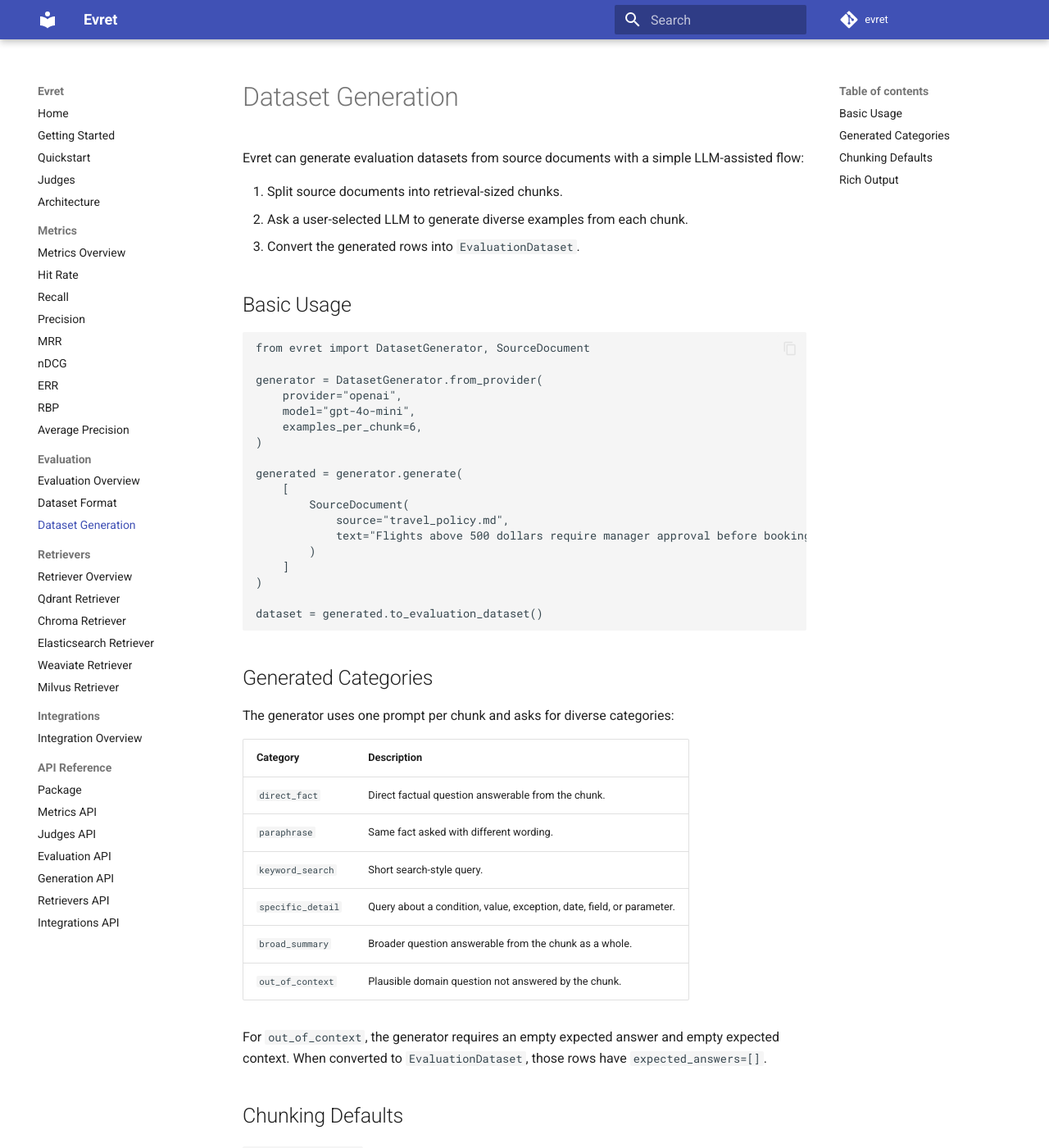
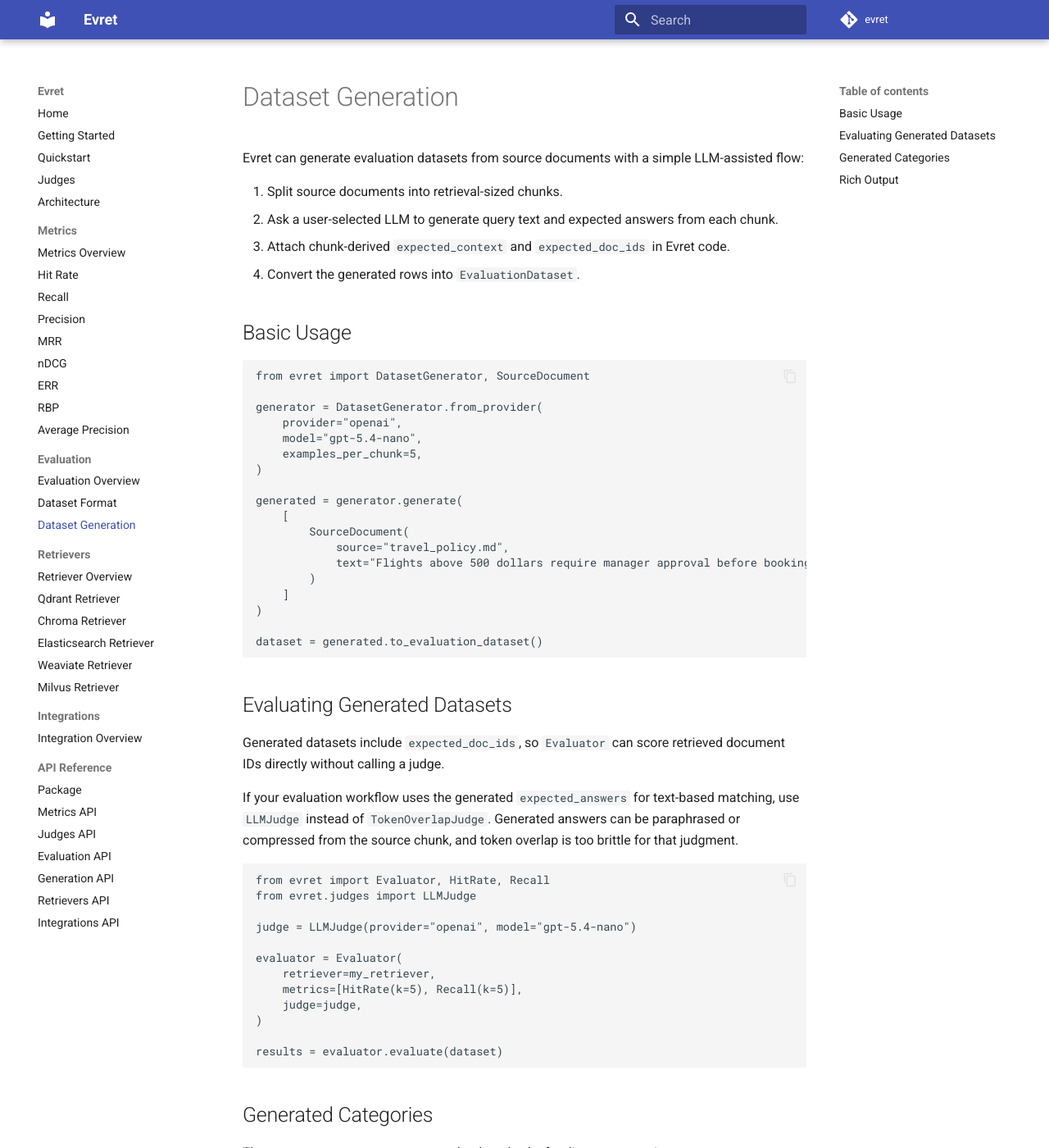
Before and after one commit to kaivid-labs/evret, an MkDocs documentation site: the page built from docs/evaluation/dataset-generation.md, in a window 1280 px wide and 1400 px high. Shown: the whole window at 82% size. Built offline with MkDocs 1.6.1 and Material for MkDocs 9.7.7, drawn with Linux system fonts in a browser that asks for light colours; comment, search, counter and statistics services are not loaded; some of the changed text lies outside the part shown.

Commit message:
add generate dataset docs

````diff
--- a/docs/evaluation/dataset-generation.md
+++ b/docs/evaluation/dataset-generation.md
@@ -3,8 +3,9 @@
 Evret can generate evaluation datasets from source documents with a simple LLM-assisted flow:
 
 1. Split source documents into retrieval-sized chunks.
-2. Ask a user-selected LLM to generate diverse examples from each chunk.
-3. Convert the generated rows into `EvaluationDataset`.
+2. Ask a user-selected LLM to generate query text and expected answers from each chunk.
+3. Attach chunk-derived `expected_context` and `expected_doc_ids` in Evret code.
+4. Convert the generated rows into `EvaluationDataset`.
 
 ## Basic Usage
 
@@ -13,8 +14,8 @@ from evret import DatasetGenerator, SourceDocument
 
 generator = DatasetGenerator.from_provider(
     provider="openai",
-    model="gpt-4o-mini",
-    examples_per_chunk=6,
+    model="gpt-5.4-nano",
+    examples_per_chunk=5,
 )
 
 generated = generator.generate(
@@ -27,6 +28,27 @@ generated = generator.generate(
 )
 
 dataset = generated.to_evaluation_dataset()
+```
+
+## Evaluating Generated Datasets
+
+Generated datasets include `expected_doc_ids`, so `Evaluator` can score retrieved document IDs directly without calling a judge.
+
+If your evaluation workflow uses the generated `expected_answers` for text-based matching, use `LLMJudge` instead of `TokenOverlapJudge`. Generated answers can be paraphrased or compressed from the source chunk, and token overlap is too brittle for that judgment.
+
+```python
+from evret import Evaluator, HitRate, Recall
+from evret.judges import LLMJudge
+
+judge = LLMJudge(provider="openai", model="gpt-5.4-nano")
+
+evaluator = Evaluator(
+    retriever=my_retriever,
+    metrics=[HitRate(k=5), Recall(k=5)],
+    judge=judge,
+)
+
+results = evaluator.evaluate(dataset)
 ```
 
 ## Generated Categories
@@ -42,18 +64,7 @@ The generator uses one prompt per chunk and asks for diverse categories:
 | `broad_summary` | Broader question answerable from the chunk as a whole. |
 | `out_of_context` | Plausible domain question not answered by the chunk. |
 
-For `out_of_context`, the generator requires an empty expected answer and empty expected context. When converted to `EvaluationDataset`, those rows have `expected_answers=[]`.
-
-## Chunking Defaults
-
-`chunk_documents()` uses structure-aware chunking:
-
-- normal prose target: 250-450 tokens
-- maximum chunk size: 700 tokens
-- overlap: 40-80 tokens
-- minimum useful chunk size: 80 tokens
-
-Markdown headings are preserved as `heading_path` metadata, and every chunk receives a stable `doc_id`.
+The LLM is not asked to generate `expected_context` or document IDs. For answerable rows, Evret stores the source chunk text as `expected_context` and the chunk UUID as `expected_doc_ids`. For `out_of_context`, the generator requires an empty expected answer; those rows have `expected_answers=[]`, `expected_doc_ids=[]`, and `expected_context=""`.
 
 ## Rich Output
 
@@ -65,8 +76,8 @@ Markdown headings are preserved as `heading_path` metadata, and every chunk rece
     "query_text": "When does a flight require manager approval?",
     "expected_answers": ["Flights above 500 dollars require manager approval."],
     "category": "specific_detail",
-    "expected_context": "Flights above 500 dollars require manager approval.",
-    "source_chunk_id": "travel_policy_md_1",
+    "expected_context": "Flights above 500 dollars require manager approval before booking.",
+    "expected_doc_ids": ["0182f1e8-2f9a-5f7b-a23d-65ad3f7c7f7b"],
 }
 ```
 
````
Also changed, not shown: docs/evaluation/dataset-format.md (+12 -4 lines), docs/evaluation/overview.md (+3 -1 lines), docs/judges.md (+8 -4 lines), docs/quickstart.md (+3 -1 lines).
